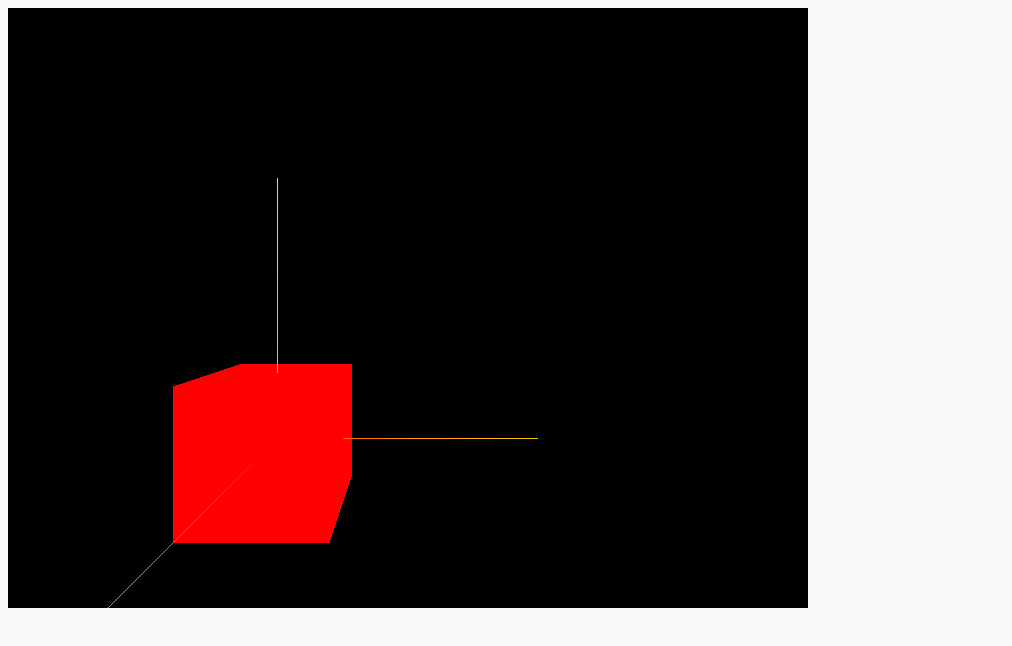
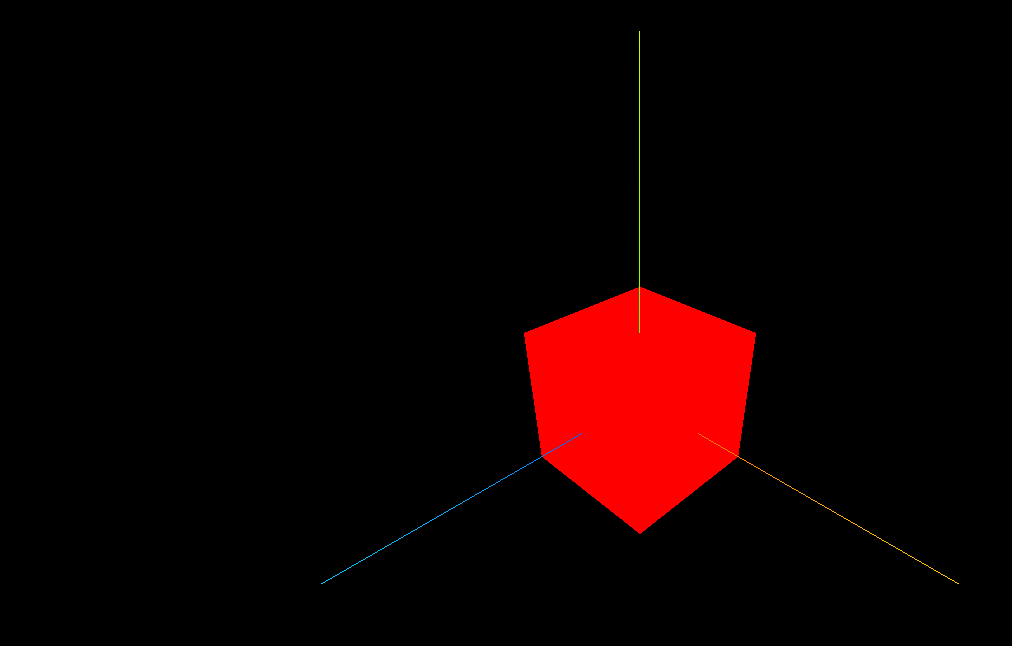
Before and after one commit to dsuhov/three-test, a website built with webpack: page src/index.html in a window 1280 px wide. Shown: the whole page, without its empty margins (0-1012 px from the left). Built offline with nearby package versions, Linux system fonts and the light colour scheme.

Commit message:
add resize and poxRatio

```diff
--- a/src/script.js
+++ b/src/script.js
@@ -1,6 +1,21 @@
 import './style.css';
 
 import * as THREE from 'three';
+import { OrbitControls } from 'three/addons/controls/OrbitControls.js';
+
+const sizes = {
+  width: window.innerWidth,
+  height: window.innerHeight,
+};
+
+window.addEventListener('resize', () => {
+  sizes.width = window.innerWidth;
+  sizes.height = window.innerHeight;
+
+  camera.aspect = sizes.width / sizes.height;
+  camera.updateProjectionMatrix();
+  renderer.setSize(sizes.width, sizes.height);
+});
 
 const scene = new THREE.Scene();
 
@@ -9,13 +24,9 @@ const material = new THREE.MeshBasicMaterial({ color: 0xff0000 });
 const mesh = new THREE.Mesh(geometry, material);
 scene.add(mesh);
 
-// - field of view; vertical vision angle(?); in degrees;
-// - aspect ratio
-// the width of the renderer divided by the height of the renderer
-const camera = new THREE.PerspectiveCamera(75, 800 / 600);
-// camera.position.y = 3;
-camera.position.set(1, 1, 3);
-// camera.position.x = 2;
+// Camera
+const camera = new THREE.PerspectiveCamera(75, sizes.width / sizes.height);
+camera.position.set(2, 2, 2);
 // scene.add(camera);
 
 const axesHelper = new THREE.AxesHelper(2);
@@ -26,23 +37,21 @@ const renderer = new THREE.WebGLRenderer({
   canvas: document.querySelector('.webgl'),
 });
 
-renderer.setSize(800, 600);
+renderer.setSize(sizes.width, sizes.height);
+// pixel ratio
+renderer.setPixelRatio(window.devicePixelRatio);
 
-renderer.render(scene, camera);
+const controls = new OrbitControls(camera, renderer.domElement);
+// controls.update();
+// renderer.render(scene, camera);
+const tick = () => {
+  // controls.update();
 
-// const clock = new TREE.clock();
-
-const tick = () => {
-  mesh.rotation.y += 0.01;
-  renderer.render(
-    scene,
-
-    camera,
-  );
+  renderer.render(scene, camera);
 
   requestAnimationFrame(tick);
 };
 
-// tick();
+tick();
 
 // Note: Group class
--- a/src/style.css
+++ b/src/style.css
@@ -1,3 +1,16 @@
+* {
+  margin: 0;
+  padding: 0;
+}
+
+html,
 body {
-  background-color: rgba(0, 0, 0, 0.02);
+  overflow: hidden;
 }
+
+.webgl {
+  position: fixed;
+  top: 0;
+  left: 0;
+  outline: none;
+}
```
